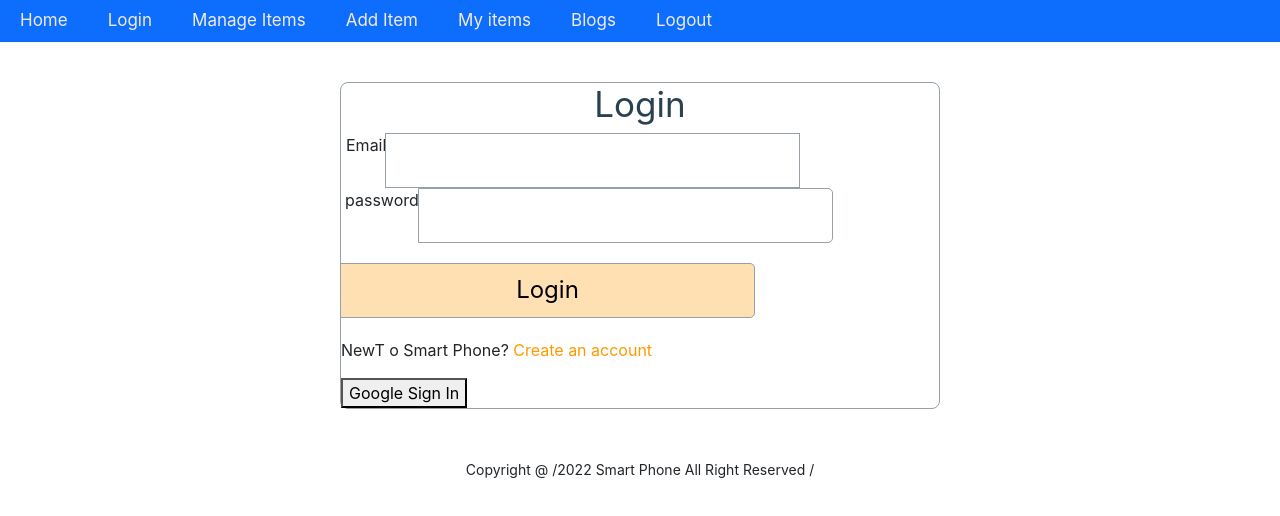
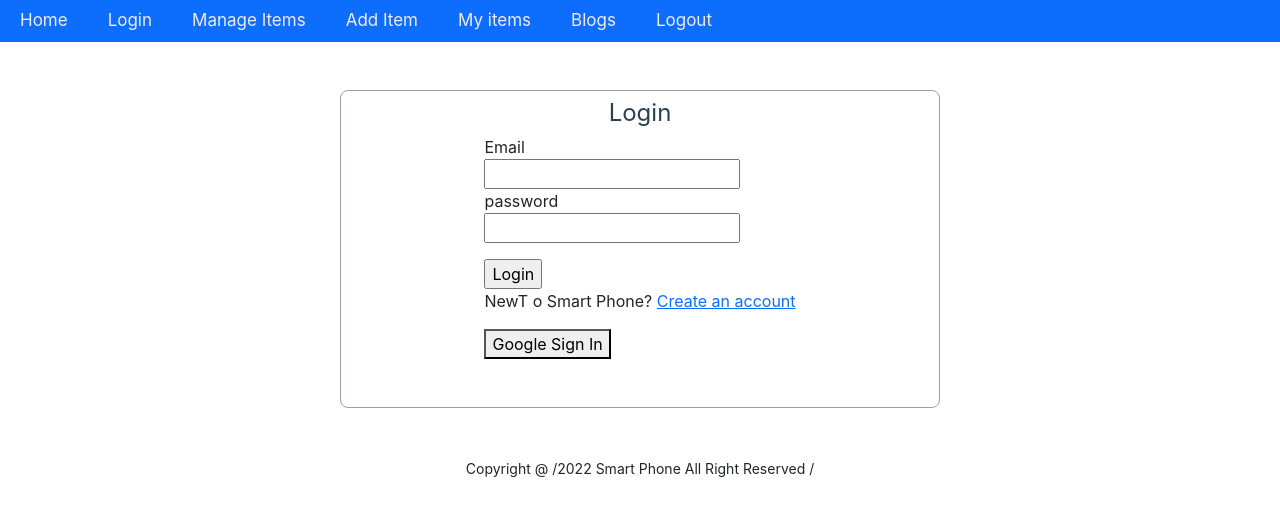
Before and after one commit to shahmojno/assaiment-11-Client-site, a React (Create React App) app: page /login in a window 1280 px wide. Shown: the top 516 px of the page. Built offline with nearby package versions, Linux system fonts and the light colour scheme.

Commit message:
login edit

```diff
--- a/src/component/Additem.js
+++ b/src/component/Additem.js
@@ -19,8 +19,8 @@ const Additem = () => {
             })
     };
     return (
-        <div className='w-50 mx-auto'>
-            <h2> Add a product</h2>
+        <div className='w-50 mx-auto mt-5'>
+            <h2 > Add a product</h2>
 
             <form className='d-flex flex-column' onSubmit={handleSubmit(onSubmit)}>
                 <input className='mb-2' placeholder='Name' {...register("name", { required: true, maxLength: 20 })} />
--- a/src/component/Login/Login.css
+++ b/src/component/Login/Login.css
@@ -1,66 +1,4 @@
-
-#loging-all{
+label {
     display: flex;
-    justify-content: center;
-}
-
-
-.form-container{
-    margin-top: 40px;
-    width:  600px;
-
-    border: 1px solid #95A0A7;
-    box-sizing: border-box;
-    border-radius: 8px;
-    display: flex;
-    justify-content: center;
-}
-
-.form-title{
-    display: flex;
-    justify-content: center;
-    font-size: 35px;
-    color: #2A414F;
-    font-weight: 400;
-}
-
-.input-group label{
-    display: block;
-    margin-left:5px ;
 
 }
-
-.input-group input{
-   width: 415px;
-   height:  55px;
-   border: 1px solid #95A0A7;
-   box-sizing: border-box;
-   border-radius: 5px;
-
-   justify-content: center;
-   font-size: 24px;
-}
-
-.input-group{
-    margin-bottom: 20px;
-}
-
-.form-submit{
-    width: 415px;
-    height: 55px;background-color: rgba(255,153,0,0.3);
-    border-radius: 5px;
-    border: none;
-    font-size: 20px;
-    cursor: pointer;
-
-
-}
-
-.form-link{
-    color: #FF9900;
-    text-decoration: none;
-}
-
-.form-submit:hover{
-    background-color: rgba(255,153,0,0.5);
-}
--- a/src/component/Login/Login.js
+++ b/src/component/Login/Login.js
@@ -52,16 +52,16 @@ const Login = () => {
 
 
     return (
-        <div id='loging-all'>
+        <div >
 
-            <div className='form-container'>
-                <div>
-                    <h1 className='form-title mx-auto'>Login</h1>
+            <div className='form-container mt-5'>
+                <div >
+                    <h1 className='form-title mx-auto mt-2'>Login</h1>
                     <form onSubmit={handleUsersSignIn}>
-                        <div className='input-group'>
+                        <div >
                             <label htmlFor='email'>Email</label>
                             <input onBlur={handleEmailBlur} type="email" name='email' id='' required />
-                            <div className="input-group">
+                            <div >
                                 <label htmlFor="password">password</label>
                                 <input onBlur={handlePasswordBlur} type="password" name="password" id="" required />
                             </div>
@@ -69,13 +69,13 @@ const Login = () => {
                             {
                                 loading && <p> Loading...</p>
                             }
-                            <input className='form-submit' type="submit" value="Login" />
+                            <input type="submit" value="Login" />
                         </div>
                     </form>
-                    <p>
-                        NewT o Smart Phone? <Link className='form-link' to="/signup">Create an account</Link>
+                    <p >
+                        NewT o Smart Phone? <Link to="/signup">Create an account</Link>
                     </p>
-                    <button onClick={handleGoogleSignIn}>Google Sign In</button>
+                    <button className='mb-5' onClick={handleGoogleSignIn}>Google Sign In</button>
                 </div>
             </div>
 
--- a/src/component/Login/SignUp.css
+++ b/src/component/Login/SignUp.css
@@ -1,6 +1,6 @@
 
 .form-container{
-    margin-top: 40px;
+    margin:auto;
     width:  600px;
 
     border: 1px solid #95A0A7;
@@ -13,7 +13,7 @@
 .form-title{
     display: flex;
     justify-content: center;
-    font-size: 35px;
+    font-size: 24px;
     color: #2A414F;
     font-weight: 400;
 }
--- a/src/component/Login/SignUp.js
+++ b/src/component/Login/SignUp.js
@@ -51,28 +51,28 @@ const SignUp = () => {
     }
 
     return (
-        <div className='form-container '>
+        <div className='form-container mt-5'>
             <div>
-                <h1 className='form-title'>SignUp</h1>
+                <h1 className='form-title mt-2'>SignUp</h1>
                 <form onSubmit={handleCreateUser}>
-                    <div className='input-group'>
+                    <div >
                         <label htmlFor='email'>Email</label>
                         <input onBlur={handleEmailBlur} type="email" name='email' id='' required />
-                        <div className="input-group">
+                        <div >
                             <label htmlFor="password">Password</label>
                             <input onBlur={handlePasswordBlur} type="password" name="password" id="" required />
                         </div>
-                        <div className="input-group">
+                        <div >
                             <label htmlFor="confirm-password">Confirm Password</label>
                             <input onBlur={handleConfirmPasswordBlur} type="password" name="confirm-password" id="" required />
                         </div>
                         <p style={{ color: 'red' }}>{error}
-                        </p>                        <input className='form-submit' type="submit" value="Signup" />
+                        </p>                        <input className='mx-auto mt-2 mb-2' type="submit" value="Signup" />
                     </div>
                 </form>
                 <p>
                     Already have an account? <Link
-                        className='form-link' to="/login">Login</Link>
+                        to="/login">Login</Link>
                 </p>
             </div>
         </div>
```
